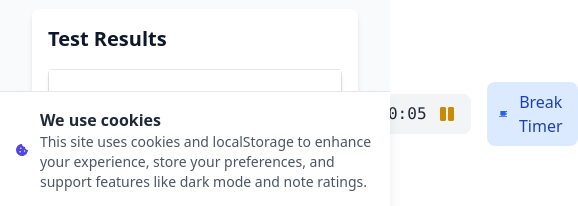
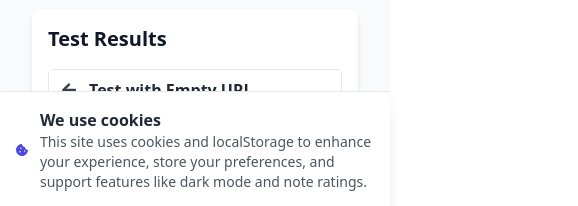
Before and after one commit to IceNFireBoy/edu-guardian, a React (Vite) app in the folder frontend/: page /debug/test-pdf/empty-url in a window 390 px wide. Shown: the part 580-786 px from the top of the page, 578 px wide, since content can reach past the window. Built offline with nearby package versions, Linux system fonts and the light colour scheme; no server answers.

Commit message:
mobile interface improvement commit

```diff
--- a/frontend/src/components/notes/PDFViewer.jsx
+++ b/frontend/src/components/notes/PDFViewer.jsx
@@ -1,5 +1,5 @@
 import React, { useState, useEffect, useRef } from 'react';
-import { FaArrowLeft, FaClock, FaCoffee, FaPlay, FaPause, FaTimes, FaExclamationTriangle, FaFilePdf } from 'react-icons/fa';
+import { FaArrowLeft, FaClock, FaCoffee, FaPlay, FaPause, FaTimes, FaExclamationTriangle, FaFilePdf, FaFlag } from 'react-icons/fa';
 import { Link, useParams, useNavigate } from 'react-router-dom';
 import ErrorBoundary from '../ErrorBoundary';
 import FinishStudyingButton from '../progress/FinishStudyingButton';
@@ -26,6 +26,7 @@ const PDFViewer = ({ noteUrl, noteTitle, noteId }) => {
   const [pdfError, setPdfError] = useState(null);
   const [pdfLoaded, setPdfLoaded] = useState(false);
   const [studyStartTime, setStudyStartTime] = useState(Date.now());
+  const [showFeedback, setShowFeedback] = useState(false);
 
   const sessionTimerRef = useRef(null);
   const breakTimerRef = useRef(null);
@@ -140,6 +141,34 @@ const PDFViewer = ({ noteUrl, noteTitle, noteId }) => {
       };
     }
   }, [validNoteUrl]);
+
+  // Calculate time spent in minutes
+  const calculateTimeSpent = () => {
+    const now = Date.now();
+    const timeSpentMs = now - studyStartTime;
+    return Math.round(timeSpentMs / (1000 * 60)); // Convert to minutes
+  };
+
+  // Handle when the Finish Studying button is clicked
+  const handleFinishClick = () => {
+    setShowFeedback(true);
+  };
+
+  // Handle when a specific emoji is selected for feedback
+  const handleEmojiSelect = (emoji) => {
+    const timeSpent = calculateTimeSpent();
+
+    // Pass the data to the main handler
+    handleFinishStudying({
+      noteId,
+      timeSpent,
+      feedback: emoji,
+      subject: 'Auto' // Will be determined in handleFinishStudying
+    });
+
+    // Hide the feedback dialog
+    setShowFeedback(false);
+  };
 
   // Toggle pause/resume for session timer
   const togglePause = () => {
@@ -323,6 +352,7 @@ const PDFViewer = ({ noteUrl, noteTitle, noteId }) => {
             className="w-full h-full"
             title={safeNoteTitle}
             loading="lazy"
+            style={{ height: '100%', width: '100%', border: 'none' }}
           />
         )}
       </div>
@@ -331,42 +361,97 @@ const PDFViewer = ({ noteUrl, noteTitle, noteId }) => {
 
   return (
     <ErrorBoundary>
-      <div className="flex flex-col h-screen bg-gray-100 dark:bg-slate-900">
-        {/* Header with timers */}
-        <header className="bg-white dark:bg-slate-800 shadow-md py-3 px-4">
-          <div className="flex justify-between items-center max-w-7xl mx-auto">
+      <div className="flex flex-col h-screen bg-gray-100 dark:bg-slate-900 overflow-hidden">
+        {/* Header with timers - improved for mobile */}
+        <header className="bg-white dark:bg-slate-800 shadow-md py-2 px-2 sm:py-3 sm:px-4 flex-shrink-0">
+          <div className="flex flex-wrap justify-between items-center gap-2 w-full">
             <div className="flex items-center">
               <button
                 onClick={() => navigate('/my-notes')}
-                className="p-2 mr-3 rounded-full hover:bg-gray-200 dark:hover:bg-slate-700 transition-colors"
+                className="p-1 sm:p-2 mr-2 rounded-full hover:bg-gray-200 dark:hover:bg-slate-700 transition-colors"
                 aria-label="Go back"
               >
                 <FaArrowLeft className="text-gray-700 dark:text-gray-300" />
               </button>
-              <h1 className="text-xl font-semibold text-gray-800 dark:text-gray-100 truncate max-w-md">
+              <h1 className="text-base sm:text-xl font-semibold text-gray-800 dark:text-gray-100 truncate max-w-[200px] sm:max-w-md">
                 {safeNoteTitle}
               </h1>
             </div>
 
-            <div className="flex items-center space-x-4">
-              {/* Finish Studying Button */}
+            <div className="flex flex-wrap items-center gap-2 sm:space-x-4 mt-1 sm:mt-0">
+              {/* Finish Studying Button - with custom mobile styling */}
               {noteId && (
-                <FinishStudyingButton
-                  noteId={noteId}
-                  onFinish={handleFinishStudying}
-                  initialStartTime={studyStartTime}
-                />
+                <div className="hidden sm:block">
+                  <FinishStudyingButton
+                    noteId={noteId}
+                    onFinish={handleFinishStudying}
+                    initialStartTime={studyStartTime}
+                  />
+                </div>
+              )}
+
+              {/* Mobile-optimized Finish Studying Button */}
+              {noteId && (
+                <div className="sm:hidden">
+                  <button
+                    onClick={handleFinishClick}
+                    className="bg-green-600 hover:bg-green-700 text-white font-medium py-1 px-3 rounded-lg flex items-center transition-colors shadow-sm text-sm"
+                  >
+                    <FaFlag className="mr-1" />
+                    Finish
+                  </button>
+
+                  {/* Emoji Feedback Dialog for Mobile */}
+                  {showFeedback && (
+                    <div className="absolute z-50 top-0 right-0 mt-12 bg-white dark:bg-slate-800 rounded-lg shadow-lg p-3 w-60 border border-gray-200 dark:border-slate-700">
+                      <div className="flex justify-between items-center mb-2">
+                        <h3 className="text-sm font-semibold text-gray-700 dark:text-gray-300">
+                          Rate this material
+                        </h3>
+                        <button
+                          onClick={() => setShowFeedback(false)}
+                          className="text-gray-400 hover:text-gray-600 dark:hover:text-gray-200"
+                        >
+                          <FaTimes />
+                        </button>
+                      </div>
+                      <div className="grid grid-cols-3 gap-1">
+                        <button
+                          onClick={() => handleEmojiSelect("🤓")}
+                          className="flex flex-col items-center justify-center p-2 rounded-lg hover:bg-gray-100 dark:hover:bg-slate-700 transition-colors"
+                        >
+                          <span className="text-xl mb-1">🤓</span>
+                          <span className="text-xs text-gray-600 dark:text-gray-400">Understood</span>
+                        </button>
+                        <button
+                          onClick={() => handleEmojiSelect("🤔")}
+                          className="flex flex-col items-center justify-center p-2 rounded-lg hover:bg-gray-100 dark:hover:bg-slate-700 transition-colors"
+                        >
+                          <span className="text-xl mb-1">🤔</span>
+                          <span className="text-xs text-gray-600 dark:text-gray-400">Confused</span>
+                        </button>
+                        <button
+                          onClick={() => handleEmojiSelect("❗")}
+                          className="flex flex-col items-center justify-center p-2 rounded-lg hover:bg-gray-100 dark:hover:bg-slate-700 transition-colors"
+                        >
+                          <span className="text-xl mb-1">❗</span>
+                          <span className="text-xs text-gray-600 dark:text-gray-400">Need Help</span>
+                        </button>
+                      </div>
+                    </div>
+                  )}
+                </div>
               )}
 
               {/* Session Timer */}
-              <div className="flex items-center bg-gray-100 dark:bg-slate-700 px-3 py-2 rounded-lg">
-                <FaClock className="text-primary dark:text-primary-light mr-2" />
-                <span className="text-gray-800 dark:text-gray-100 font-mono">
+              <div className="flex items-center bg-gray-100 dark:bg-slate-700 px-2 py-1 sm:px-3 sm:py-2 rounded-lg">
+                <FaClock className="text-primary dark:text-primary-light mr-1 sm:mr-2" />
+                <span className="text-gray-800 dark:text-gray-100 font-mono text-sm sm:text-base">
                   {ensureString(formatTime(sessionTime))}
                 </span>
                 <button
                   onClick={togglePause}
-                  className="ml-2 p-1 hover:bg-gray-200 dark:hover:bg-slate-600 rounded"
+                  className="ml-1 sm:ml-2 p-1 hover:bg-gray-200 dark:hover:bg-slate-600 rounded"
                   aria-label={isPaused ? "Resume timer" : "Pause timer"}
                 >
                   {isPaused ? (
@@ -380,14 +465,14 @@ const PDFViewer = ({ noteUrl, noteTitle, noteId }) => {
               {/* Break Timer */}
               <div className="relative">
                 {isBreakActive ? (
-                  <div className="flex items-center bg-blue-100 dark:bg-blue-900/30 px-3 py-2 rounded-lg">
-                    <FaCoffee className="text-blue-600 dark:text-blue-400 mr-2" />
-                    <span className="text-blue-800 dark:text-blue-300 font-mono">
+                  <div className="flex items-center bg-blue-100 dark:bg-blue-900/30 px-2 py-1 sm:px-3 sm:py-2 rounded-lg">
+                    <FaCoffee className="text-blue-600 dark:text-blue-400 mr-1 sm:mr-2 text-sm sm:text-base" />
+                    <span className="text-blue-800 dark:text-blue-300 font-mono text-sm sm:text-base">
                       Break: {ensureString(formatTime(breakTime))}
                     </span>
                     <button
                       onClick={cancelBreak}
-                      className="ml-2 p-1 hover:bg-blue-200 dark:hover:bg-blue-800/50 rounded"
+                      className="ml-1 sm:ml-2 p-1 hover:bg-blue-200 dark:hover:bg-blue-800/50 rounded"
                       aria-label="Cancel break"
                     >
                       <FaTimes className="text-blue-600 dark:text-blue-400" />
@@ -397,32 +482,32 @@ const PDFViewer = ({ noteUrl, noteTitle, noteId }) => {
                   <>
                     <button
                       onClick={() => setShowBreakOptions(prev => !prev)}
-                      className="flex items-center bg-blue-100 dark:bg-blue-900/30 px-3 py-2 rounded-lg hover:bg-blue-200 dark:hover:bg-blue-800/50 transition-colors"
+                      className="flex items-center bg-blue-100 dark:bg-blue-900/30 px-2 py-1 sm:px-3 sm:py-2 rounded-lg hover:bg-blue-200 dark:hover:bg-blue-800/50 transition-colors"
                       aria-label="Start a break"
                     >
-                      <FaCoffee className="text-blue-600 dark:text-blue-400 mr-2" />
-                      <span className="text-blue-800 dark:text-blue-300">
-                        Break Timer
+                      <FaCoffee className="text-blue-600 dark:text-blue-400 mr-1 sm:mr-2" />
+                      <span className="text-blue-800 dark:text-blue-300 text-sm sm:text-base">
+                        Break
                       </span>
                     </button>
 
                     {showBreakOptions && (
                       <div
-                        className="absolute right-0 mt-2 w-56 bg-white dark:bg-slate-800 rounded-lg shadow-lg z-10 fade-in"
+                        className="absolute right-0 mt-2 w-48 sm:w-56 bg-white dark:bg-slate-800 rounded-lg shadow-lg z-10 fade-in"
                       >
-                        <div className="p-3 border-b dark:border-slate-700">
+                        <div className="p-2 sm:p-3 border-b dark:border-slate-700">
                           <div className="flex items-center">
                             <input
                               type="number"
                               value={customTime}
                               onChange={(e) => setCustomTime(e.target.value)}
-                              placeholder="Minutes"
-                              className="w-full px-3 py-2 rounded-lg mr-2 border dark:border-slate-600 dark:bg-slate-700 dark:text-white"
+                              placeholder="Min"
+                              className="w-full px-2 py-1 sm:px-3 sm:py-2 rounded-lg mr-2 border dark:border-slate-600 dark:bg-slate-700 dark:text-white text-sm"
                               min="1"
                             />
                             <button
                               onClick={startCustomBreak}
-                              className="px-3 py-2 bg-blue-500 text-white rounded-lg hover:bg-blue-600"
+                              className="px-2 py-1 sm:px-3 sm:py-2 bg-blue-500 text-white rounded-lg hover:bg-blue-600 text-sm"
                               disabled={!customTime || isNaN(customTime) || parseInt(customTime) <= 0}
                             >
                               Set
@@ -432,13 +517,13 @@ const PDFViewer = ({ noteUrl, noteTitle, noteId }) => {
                         <div className="p-2">
                           <button
                             onClick={startShortBreak}
-                            className="w-full text-left px-3 py-2 hover:bg-blue-100 dark:hover:bg-slate-700 rounded-lg mb-1"
+                            className="w-full text-left px-2 py-1 sm:px-3 sm:py-2 hover:bg-blue-100 dark:hover:bg-slate-700 rounded-lg mb-1 text-sm"
                           >
                             Short Break (10 min)
                           </button>
                           <button
                             onClick={startLongBreak}
-                            className="w-full text-left px-3 py-2 hover:bg-blue-100 dark:hover:bg-slate-700 rounded-lg"
+                            className="w-full text-left px-2 py-1 sm:px-3 sm:py-2 hover:bg-blue-100 dark:hover:bg-slate-700 rounded-lg text-sm"
                           >
                             Long Break (30 min)
                           </button>
@@ -452,8 +537,8 @@ const PDFViewer = ({ noteUrl, noteTitle, noteId }) => {
           </div>
         </header>
 
-        {/* PDF Viewer */}
-        <div className="flex-1 overflow-hidden">
+        {/* PDF Viewer - ensure it fills available space */}
+        <div className="flex-1 overflow-hidden relative w-full" style={{ height: 'calc(100vh - 56px)' }}>
           {renderPDFContent()}
         </div>
 
```
Also changed, not shown: frontend/src/features/notes/NoteFilter.jsx (indentation only).
